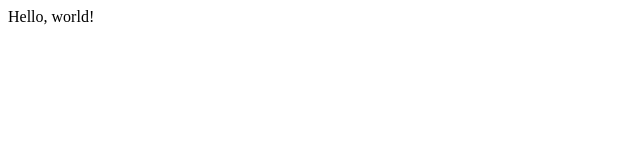
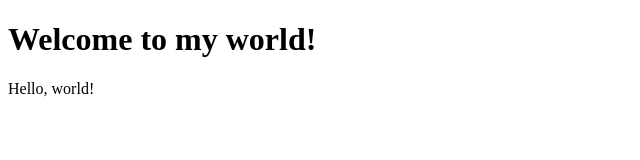
Before and after one commit to rashedkarim/cprogramming, a plain HTML site: page index.html in a window 1280 px wide. Shown: the whole page, without its empty margins (0-640 px from the left). Drawn offline with Linux system fonts and the light colour scheme.

Commit message:
add a heading

```diff
--- a/index.html
+++ b/index.html
@@ -4,6 +4,7 @@
         <title>Hello!</title>
     </head>
     <body>
+        <h1>Welcome to my world!</h1>
         Hello, world!
     </body>
 </html>
```
